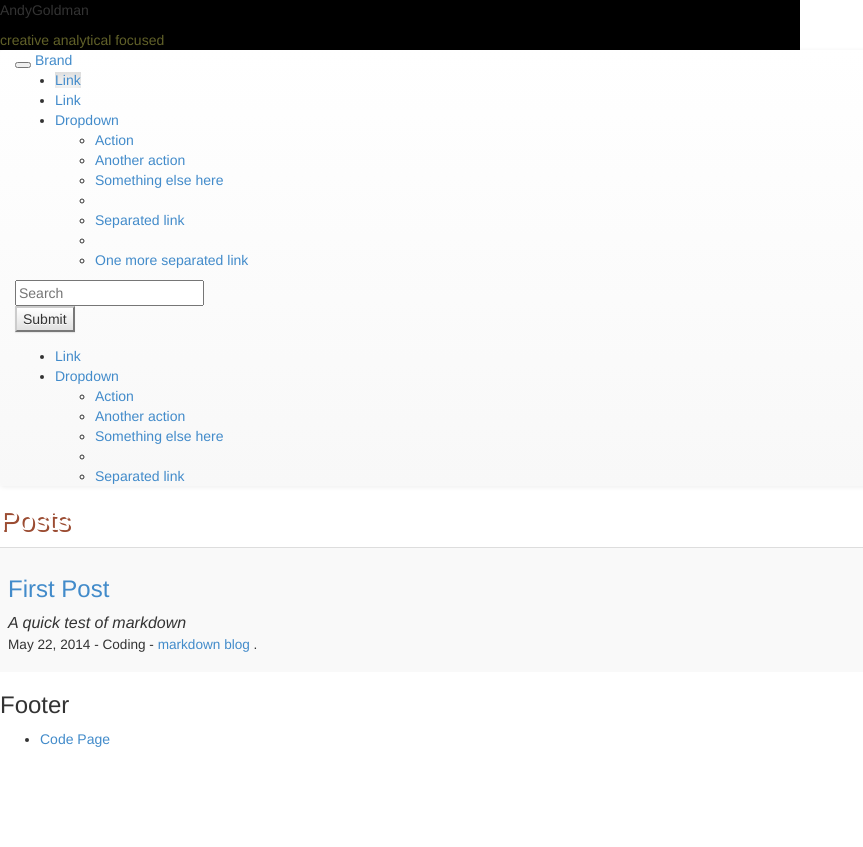
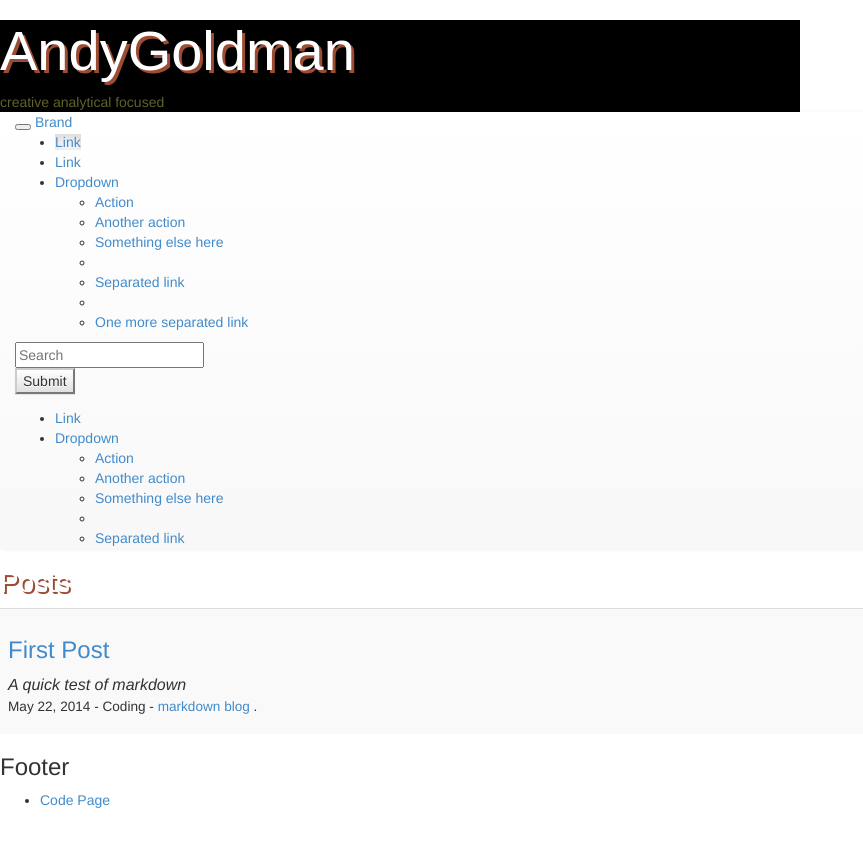
Before and after one commit to AndyGoldman/AndyGoldman2.github.io, a Jekyll site: the page built from index.html, in a window 1280 px wide. Shown: the top 847 px of the page, without its empty margins (0-863 px from the left). Built offline with Jekyll 4.4.1, drawn with Linux system fonts in a browser that asks for light colours; nearby versions of some CDN libraries.

```diff
--- a/_layouts/main.html
+++ b/_layouts/main.html
@@ -18,7 +18,7 @@
 	</head>
 <body>
   <div id="header" >
-		<p id="header1"> AndyGoldman </p>
+		<h1> AndyGoldman </h1>
 		<span id="tagline">creative analytical focused </span>
 	</div>
 
```
